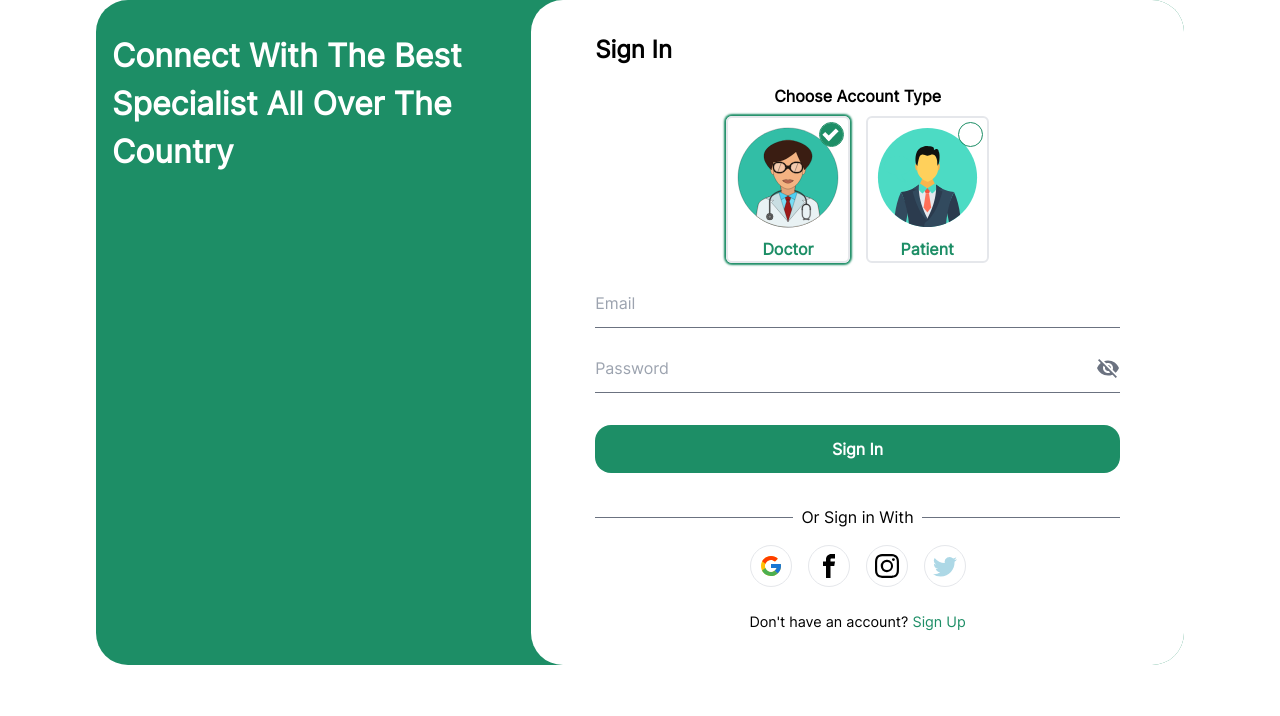
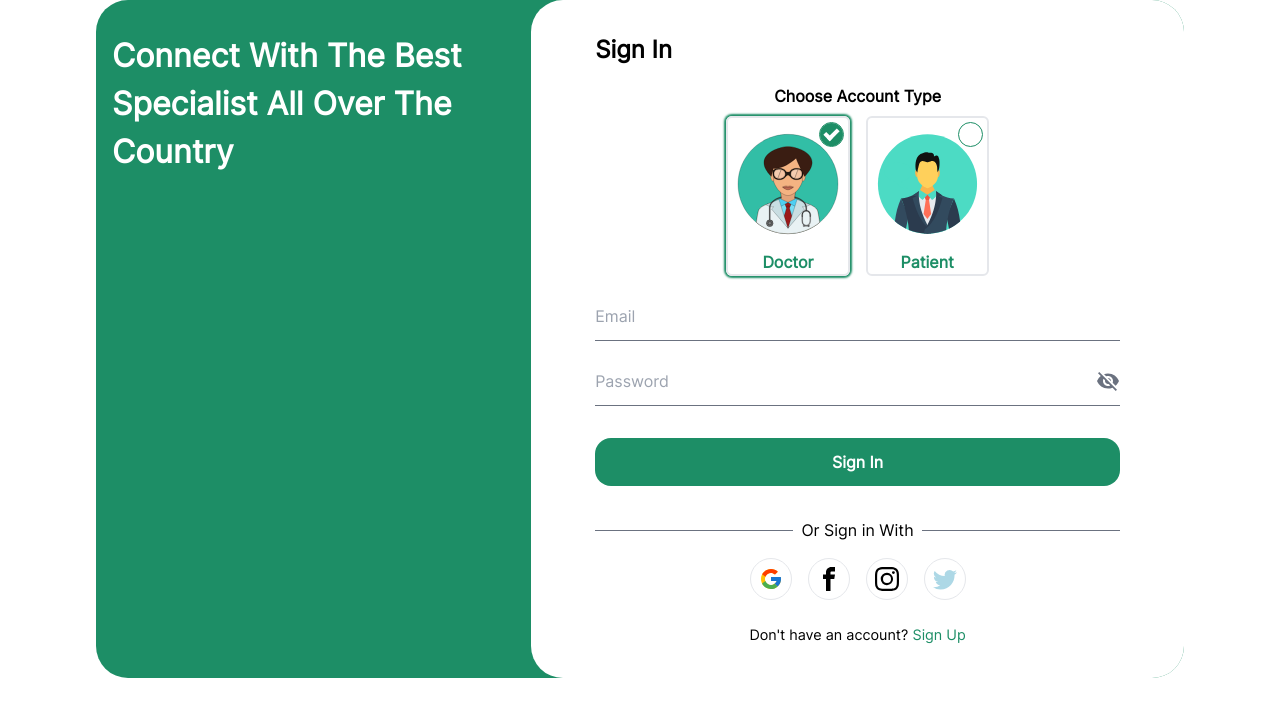
Before and after one commit to Sosaristic/health-connect, a React (Vite) app: page /login in a window 1280 px wide. Shown: the top 716 px of the page. Built offline with nearby package versions, Linux system fonts and the light colour scheme.

Commit message:
adjusted radio button styles

```diff
--- a/src/components/Form/UserTypeInput.jsx
+++ b/src/components/Form/UserTypeInput.jsx
@@ -20,7 +20,7 @@ export default function UserTypeInput() {
 
       <div className="flex gap-4">
         <div
-          className={`w-1/2 max-w-[9rem] cursor-pointer relative flex flex-col flex-1  border-2 ${
+          className={`w-1/2 max-w-[9rem] min-h-[10rem] cursor-pointer relative flex flex-col flex-1  border-2 ${
             value == "doctor" ? "shadow-user-select-shadow" : "none"
           }   rounded-md items-center justify-center`}
           onClick={()=>handleUserCardClick("doctor")}
@@ -32,7 +32,7 @@ export default function UserTypeInput() {
           </div>
         </div>
         <div
-          className={`w-1/2 max-w-[9rem] cursor-pointer relative flex flex-col flex-1  border-2 ${
+          className={`w-1/2 max-w-[9rem] min-h-[10rem] cursor-pointer relative flex flex-col flex-1  border-2 ${
             value == "patient" ? "shadow-user-select-shadow" : "none"
           }   rounded-md items-center justify-center`}
           onClick={()=>handleUserCardClick("patient")}
--- a/src/index.css
+++ b/src/index.css
@@ -80,7 +80,7 @@ display: block;
   border-radius: 50%;
   border: 1px solid #1d8e66;
   cursor: pointer;
-  overflow: hidden;
+  /* overflow: hidden; */
 
 
 }
@@ -93,6 +93,7 @@ display: block;
   left: 0;
   height: 100%;
   width: 100%;
+  border-radius: 50%;
 }
 .radio-label input:checked ~ .radio-input-span{
   background-color: #1d8e66;
@@ -100,7 +101,7 @@ display: block;
 .radio-input-span::after{
   content: "";
   position: absolute;
-  left: 6px;
+  left: 7px;
   bottom: 6px;
   width: 9px;
   height: 14px;
```
